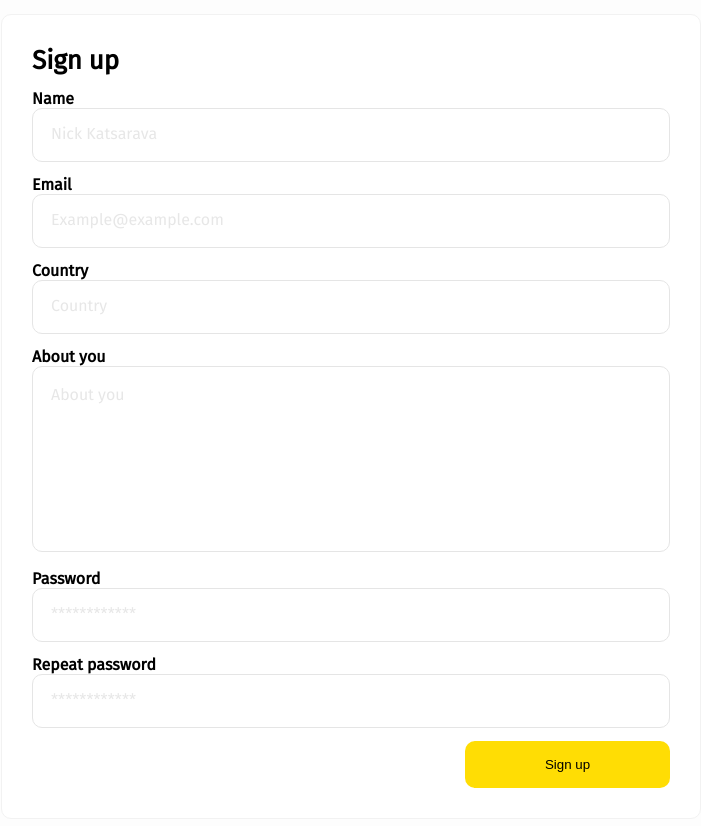
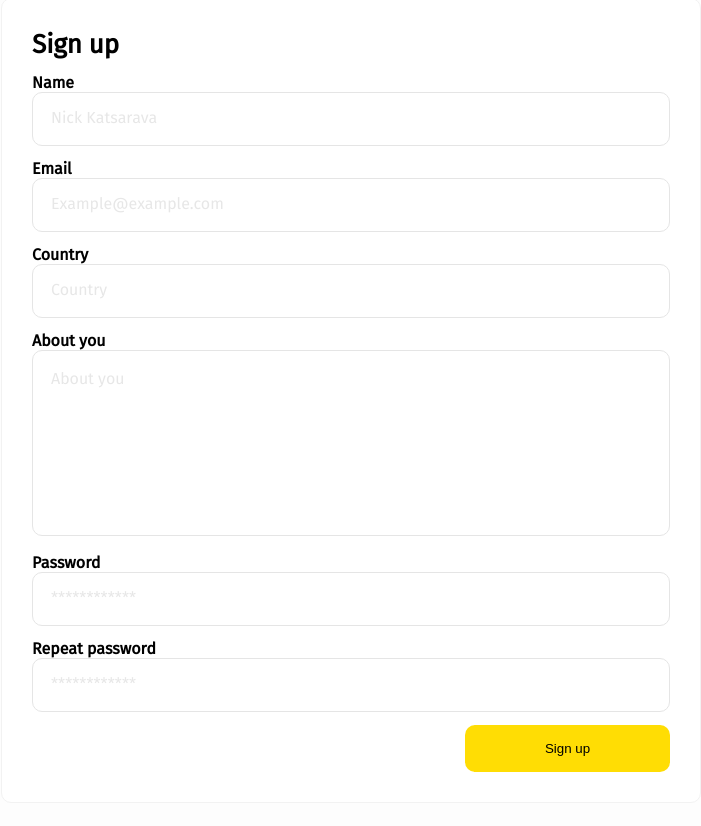
Before and after one commit to abasha2002/Registration_form, a plain HTML site: page index.html in a window 1280 px wide. Shown: the whole page, without its empty margins (289-990 px from the left). After the commit the page ends 803 px from the top, so only its background shows below. Drawn offline with Linux system fonts and the light colour scheme.

Commit message:
Update style.css

```diff
--- a/style.css
+++ b/style.css
@@ -6,15 +6,15 @@
 body{
     margin: 0px;
     padding: 0px;
-    height: 832px;
+    height: 100vh;
     background-color: #FDFDFD;
     display: flex;
     justify-content: center;
     align-items: center;
+
 }
 
 .container{
-
     background: #FFFFFF;
     border: 1px solid #F2F2F2;
     border-radius: 10px;
```
